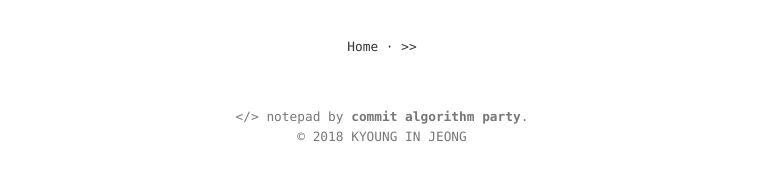
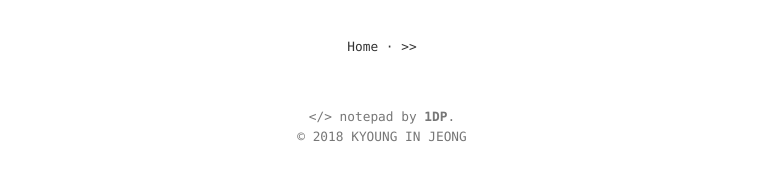
Before and after one commit to ruddls00114/1DP, a Jekyll site: the page built from _posts/2018-03-27-[algorithm]-계단 오르기.md, in a window 1280 px wide and 900 px high, scrolled down 2865 px. Shown: the part 718-897 px from the top of the window, without its empty margins (258-1021 px from the left). Built offline with Jekyll 4.4.1, drawn with Linux system fonts in a browser that asks for light colours.

Commit message:
Update footer.html

```diff
--- a/_includes/footer.html
+++ b/_includes/footer.html
@@ -1,4 +1,4 @@
 <div class="footer">
-  <span class="block">&lt;/&gt; notepad by <a>commit algorithm party</a>.</span>
+  <span class="block">&lt;/&gt; notepad by <a>1DP</a>.</span>
   <span class="block">&copy; {{ site.time | date: '%Y' }} {{ site.author_name }}</span>
 </div>
```
